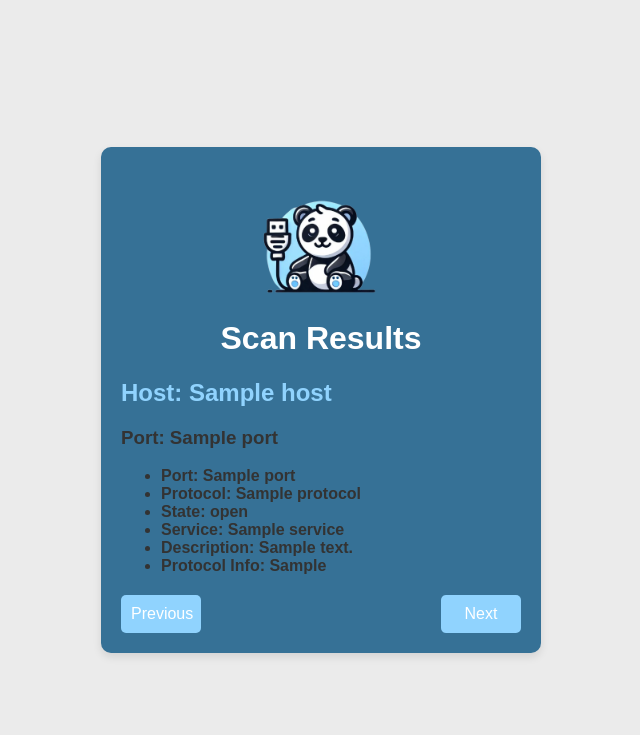
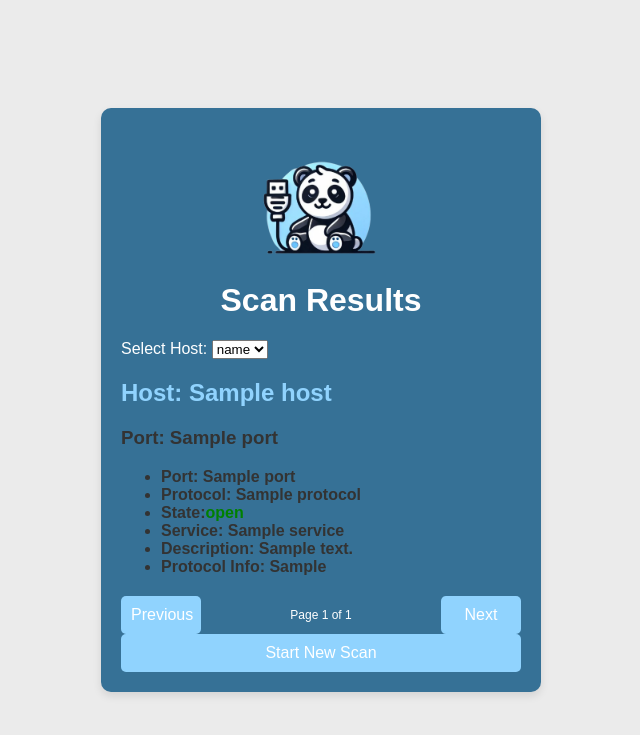
Before and after one commit to HanaLouizaMoussaoui/PortPanda, a Flask app: template templates/results.html in a window 1280 px wide. Shown: the top 735 px of the page, without its empty margins (319-959 px from the left). Run offline with Flask 3, Linux system fonts and the light colour scheme; the template is opened without the code that fills it: most values are stand-ins (such as "Sample title", 1, 10 or a date in 2020).

Commit message:
idk whats happening with this branch anymore

```diff
--- a/app.py
+++ b/app.py
@@ -39,7 +39,9 @@ def scan():
         else:
             end_port = int(end_port)
 
-        hosts_list = ip_range.split(',')
+
+        hosts = [socket.gethostbyname('www.megacorpone.com'), socket.gethostbyname('www.google.com')]
+
 
         if single_port:
             ports = end_port
@@ -54,7 +56,8 @@ def scan():
             ports = f"{start_port}-{end_port}"
 
 
-        results = scan_range(hosts_list, ports, protocol)
+        results = scan_range(hosts, ports, protocol)
+        print(results)
 
         open_ports_results = {}
         for host, host_results in results.items():
@@ -63,7 +66,7 @@ def scan():
 
         enhanced_results = enhance_scan_results(open_ports_results) # appends educational content to the results.
 
-        return render_template('results.html', results=enhanced_results) #returning the results as a json object
+        return render_template('results.html', enhanced_results=enhanced_results) #returning the results as a json object
 
     except Exception as e:
         return render_template('error.html', error=f"Exception {e} was thrown."), 500
--- a/enhance.py
+++ b/enhance.py
@@ -4,8 +4,12 @@ import socket
 def enhance_scan_results(scan_results):
     port_info = {
         22: "SSH (Secure Shell). Commonly used for security remote login.",
+        25: "Port 25 is used by the Simple Mail Transfer Protocol (STMP) to send emails.",
         80: "HTTP (HyperText Transfer Protocol). Used for regular web traffic.",
-        443: "HTTPS (HyperText Transfer Protocol Secure). Used by encrypted web traffic."
+        135: "Associated with Microsoft RPC services and is often used for inter-process communication on Windows networks.",
+        139: "Server Message Block (SMB) protocol, that allows devices to talk to each other on the same network using TCP. SMB uses either port 139 or 445.",
+        443: "HTTPS (HyperText Transfer Protocol Secure). Used by encrypted web traffic.",
+        445: "Server Message Block (SMB) protocol,  that allows devices to talk to each other on the same network using TCP. SMB uses either port 139 or 445."
     }
 
     protocol_info = {
--- a/static/script2.js
+++ b/static/script2.js
@@ -35,4 +35,4 @@
         });
     }
 
-    displayResults()
+    //displayResults()
--- a/static/style.css
+++ b/static/style.css
@@ -9,6 +9,38 @@ img {
 }
 
 label {
+    color: white;
+}
+
+.open-port {
+    color: green;
+}
+
+.closed-port {
+    color: red;
+}
+
+.port-container {
+    display: none;
+}
+
+.active {
+    display: block;
+}
+
+.navigation {
+    display: flex;
+    justify-content: space-between;
+    margin-top: 20px;
+}
+
+.navigation button {
+    padding: 10px;
+    font-size: 16px;
+    width: 80px;
+}
+
+.h1{
     color: white;
 }
 
@@ -79,7 +111,9 @@ font-weight: bold ;
 
 p {
 font-size: 12px;
+color: white;
 }
+
 h1 {
 color: white;
 }
--- a/templates/error.html
+++ b/templates/error.html
@@ -13,6 +13,7 @@
 
         <h1>Error. Something Went Wrong.</h1>
         <p>{{ error }}</p>
+        <button onclick="window.location.href = '/'">Go Back</button>
 
 </body>
 </html>
--- a/templates/index.html
+++ b/templates/index.html
@@ -21,12 +21,12 @@
 
             <div class="form-group">
                 <label for="start-port" id="start-port-label">Start Port</label>
-                <input type="number" id="start-port" name="start_port" min="1" max="65534" placeholder="1">
+                <input type="number" id="start-port" name="start_port" min="1" max="65534" placeholder="Default: 1">
             </div>
 
             <div class="form-group">
                 <label for="end-port" id="end-port-label">End Port</label>
-                <input type="number" id="end-port" name="end_port" min="2" max="65535" placeholder="65535">
+                <input type="number" id="end-port" name="end_port" min="2" max="65535" placeholder="Default: 50, Max: 65535">
             </div>
 
 
--- a/templates/results.html
+++ b/templates/results.html
@@ -6,84 +6,127 @@
     <title>Port Panda</title>
     <link rel="stylesheet" href="../static/style.css">
     <style>
-        .port-container {
-            display: none;
-        }
-        .active {
-            display: block;
-        }
-        .navigation {
-            display: flex;
-            justify-content: space-between;
-            margin-top: 20px;
-        }
-        .navigation button {
-            padding: 10px;
-            font-size: 16px;
-            width: 80px;
-        }
-        .h1{
-            color: white;
-        }
+
     </style>
 </head>
 <body>
-
     <div class="container">
         <img src="/static/portPandaLogo.png" alt="Port Scanner Logo" style="display: block; margin: 0 auto; max-width: 200px;">
 
         <h1>Scan Results</h1>
 
         <div id="port-results">
-            {% for host, scans in results.items() %}
+            {% if enhanced_results %}
+                <!-- Host dropdown list -->
+            <label for="host-select">Select Host:</label>
+            <select id="host-select" onchange="showHost()">
+                {% for host in enhanced_results.keys() %}
+                    <option value="host-{{ loop.index }}">{{ host }}</option>
+                {% endfor %}
+            </select>
+
+                {% for host, scans in enhanced_results.items() %}
+                    <div id="host-{{ loop.index }}" class="host" style="display: none;">
                     <h2>Host: {{ host }}</h2>
-                <div id="host-{{ loop.index }}" class="host">
+                        {% if scans %}
                             {% for scan in scans %}
                                 <div class="port-container" id="port-{{ loop.index }}">
                                     <h3>Port: {{ scan.port }}</h3>
                                     <ul>
                                         <li><strong>Port:</strong> {{ scan.port }}</li>
                                         <li><strong>Protocol:</strong> {{ scan.protocol }}</li>
-                                <li><strong>State:</strong> {{ scan.state }}</li>
+                                        {% if scan.state == 'open' %}
+                                            <li><strong>State:</strong><span class="open-port">{{ scan.state }}</span></li>
+                                        {% else %}
+                                            <li"><strong>State:</strong><span class="closed-port">{{ scan.state }}</span></li>
+                                        {% endif %}
                                         <li><strong>Service:</strong> {{ scan.service }}</li>
                                         <li><strong>Description:</strong> {{ scan.description }}</li>
                                         <li><strong>Protocol Info:</strong> {{ scan.protocol_info }}</li>
                                     </ul>
                                 </div>
                             {% endfor %}
+                        {% else %}
+                            <p>No scan information found for this host.</p>
+                        {% endif %}
                     </div>
                 {% endfor %}
+            {% else %}
+                <p>No information found.</p>
+            {% endif %}
         </div>
 
         <div class="navigation">
             <button id="prev" onclick="navigate(-1)">Previous</button>
+            <p id="page-count"></p>
             <button id="next" onclick="navigate(1)">Next</button>
         </div>
+        <button onclick="window.location.href = '/'">Start New Scan</button>
     </div>
 
     <script>
         let currentPortIndex = 0;
+        let currentHostIndex = 0;
         const portContainers = document.querySelectorAll('.port-container');
+        const pageCount = document.getElementById('page-count');
+
+        //updates the page count at the bottom
+        function updatePageCount() {
+            const hosts = document.querySelectorAll('.host');
+            const activeHost = hosts[currentHostIndex]; // Get the currently active host
+            const portContainers = activeHost.querySelectorAll('.port-container'); // Get all ports for that host
+            const totalPages = portContainers.length;
+            pageCount.innerText = `Page ${currentPortIndex + 1} of ${totalPages}`
+        }
 
         function showPort(index) {
+            const hosts = document.querySelectorAll('.host');
+            const activeHost = hosts[currentHostIndex];
+            const portContainers = activeHost.querySelectorAll('.port-container');
             portContainers.forEach(container => container.classList.remove('active'));
             if (portContainers[index]) {
                 portContainers[index].classList.add('active');
             }
         }
 
+        // Page navigation
         function navigate(direction) {
             currentPortIndex += direction;
             if (currentPortIndex < 0) {
-                currentPortIndex = portContainers.Length - 1;
+                currentPortIndex = 0;
             } else if (currentPortIndex >= portContainers.length) {
                 currentPortIndex = 0;
             }
             showPort(currentPortIndex);
+            updatePageCount();
         }
 
+        // runs on nitial load
         showPort(currentPortIndex);
+        updatePageCount();
+
+        function showHost() {
+            const hostSelect = document.getElementById('host-select');
+            const selectedHost = hostSelect.value;
+            const hosts = document.querySelectorAll('.host');
+
+            hosts.forEach(host => {
+                host.style.display = 'none';
+            });
+
+            const activeHost = document.getElementById(selectedHost);
+            if (activeHost) {
+                activeHost.style.display = 'block'; // unhide selected host
+            }
+        }
+
+        // Show the first host by default when the page first loads
+        document.addEventListener('DOMContentLoaded', () => {
+            const hostSelect = document.getElementById('host-select');
+            if (hostSelect.value) {
+                showHost();
+            }
+        });
     </script>
-
 </body>
 </html>
```
Lines whose indentation alone changed are shown as unchanged.
